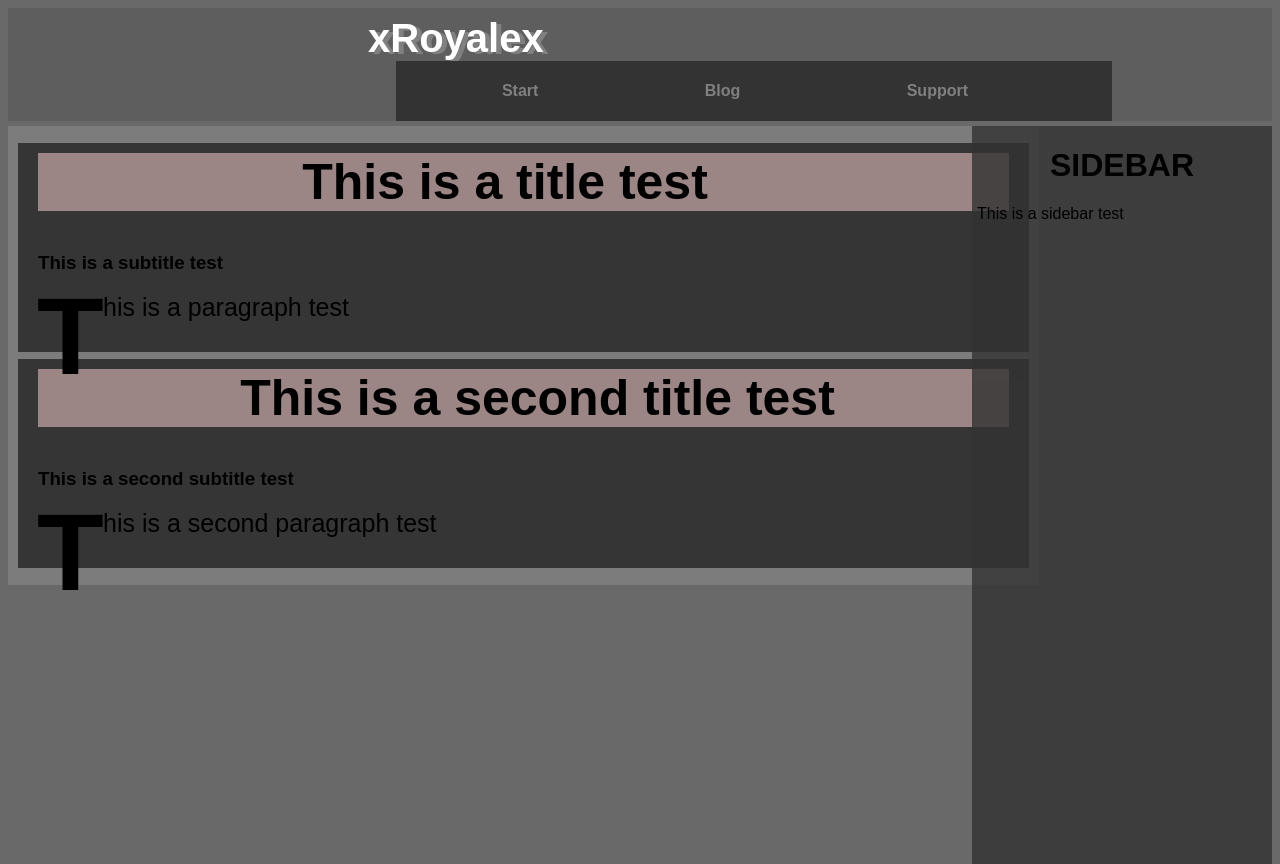
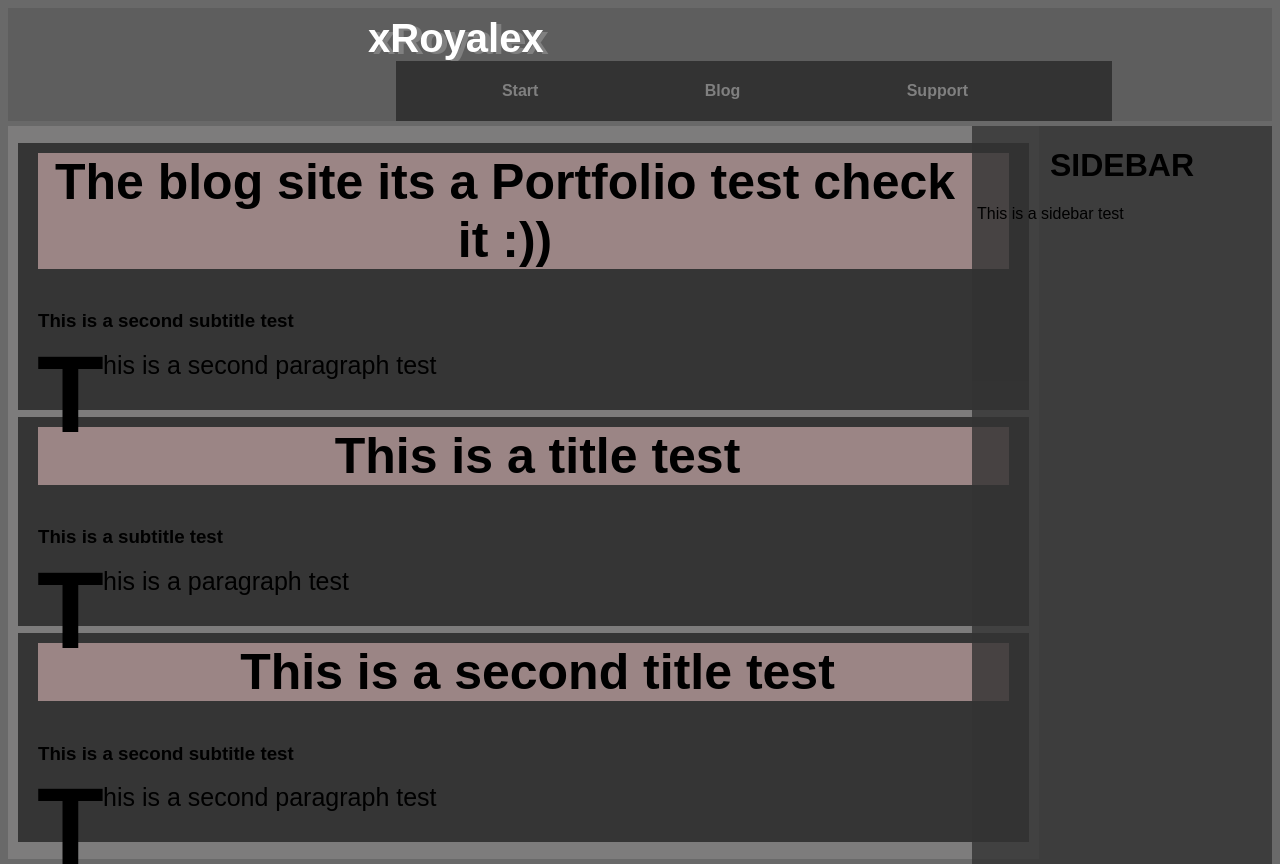
Before and after one commit to xRoyalex/xRoyalex.github.io, a plain HTML site: page index.html in a window 1280 px wide. Shown: the top 864 px of the page. Drawn offline with Linux system fonts and the light colour scheme.

Commit message:
New commit

```diff
--- a/index.html
+++ b/index.html
@@ -25,6 +25,11 @@
     </div>
     <div id="articles">
 		<article>
+            <h1>The blog site its a Portfolio test check it :))</h1>
+            <h3>This is a second subtitle test</h3>
+            <p>This is a second paragraph test</p>
+        </article>
+		<article>
             <h1>This is a title test</h1>
             <h3>This is a subtitle test</h3>
             <p>This is a paragraph test</p>
```
